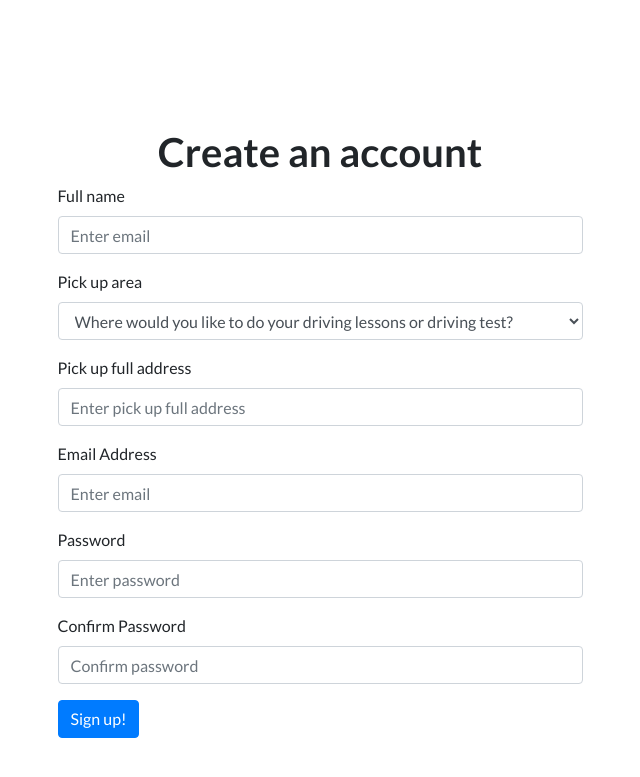
After one commit to yonisM/drivingschool, a Flask app: page /signup in a window 1280 px wide. The commit adds this page. Shown: the top 777 px of the page, without its empty margins (320-960 px from the left). Run offline with Flask 2, Linux system fonts and the light colour scheme; some libraries are stand-ins or nearby versions.

```diff
--- a/server.py
+++ b/server.py
@@ -30,5 +30,21 @@ def index():
 
 
 
+#Route to the login page
+@app.route("/login", methods=['GET','POST'])
+def login():
+    return render_template('login.html')
+
+
+
+
+
+
+#Routes to the sign up page
+@app.route("/signup", methods=['GET','POST'])
+def signup():
+    return render_template('signup.html')
+
+
 if __name__== '__main__':
     app.run(debug=True)
--- a/templates/booking.html
+++ b/templates/booking.html
@@ -23,7 +23,7 @@
             <hr>
               <p> You can also book 2 hour lessons</p>
               <p> Please note that we only serve Wood Green, Chingford, and Enfield areas.</p>
-            <a href="https://way2learn.setmore.com" class="btn btn-block btn-primary text-uppercase">Search Availability</a>
+            <a href="https://way2learndriving.setmore.com" class="btn btn-block btn-primary text-uppercase">Search Availability</a>
           </div>
         </div>
       </div>
@@ -37,7 +37,7 @@
             <hr>
               <p> You can book a car for a driving lesson for up to 2 hour 30 minutes </p>
               <p> Please note that we only serve Wood Green, Chingford, and Enfield areas</p>
-            <a href="https://way2learn.setmore.com" class="btn btn-block btn-primary text-uppercase">Search Availability</a>
+            <a href="https://way2learndriving.setmore.com" class="btn btn-block btn-primary text-uppercase">Search Availability</a>
           </div>
         </div>
       </div>
@@ -90,7 +90,7 @@
       </div>
       <div class="modal-footer">
         <button type="button" class="btn btn-secondary" data-dismiss="modal">Close</button>
-        <a href="http://my.setmore.com/bookingpage/0e4485b3-31d3-4ee4-96bc-7367c6e0fcdf/services/sb670afc08422709a109b2d0605f168dc0fc7d5f1" type="button" class="btn btn-primary">Continue</a>
+        <a href="http://my.setmore.com/bookingpage/dc409d8c-8f9d-46f1-96a7-d7187b918907/services/s909b4f9b937ca4111033c8fe292fd4da2ba95b58" type="button" class="btn btn-primary">Continue</a>
       </div>
     </div>
   </div>
--- /dev/null
+++ b/templates/signup.html
@@ -0,0 +1,77 @@
+
+
+
+
+{% extends "base.html"  %}
+
+{% block content %}
+
+
+
+
+
+    <div class="container" style = "margin-top:10%">
+
+        <h1 style="text-align: center"> Create an account</h1>
+
+<div class = "col-sm-6 offset-sm-3">
+<form method="POST">
+
+    <div class="form-group">
+      <label for="exampleInputEmail1">Full name</label>
+      <input type="text" class="form-control" id="exampleInputEmail1" name="userID" aria-describedby="emailHelp" placeholder="Enter email" required>
+  </div>
+
+
+    <div class="form-group">
+      <label for="exampleInputarea">Pick up area</label>
+        <select class="form-control" id="exampleInputarea">
+                    <option selected disabled>Where would you like to do your driving lessons or driving test?</option>
+                    <option value="Wood Green">Wood Green</option>
+                    <option value="Chingford">Chingford</option>
+                    <option value="Enfield">Enfield</option>
+                    <option value="Other">Other</option>
+
+        </select>
+
+  </div>
+
+
+
+    <div class="form-group">
+      <label for="exampleInputEmail1">Pick up full address</label>
+    <input type="text" class="form-control" id="exampleInputEmail1" name="userID" aria-describedby="emailHelp" placeholder="Enter pick up full address" required>
+  </div>
+
+
+
+
+    <div class="form-group">
+      <label for="exampleInputEmail1">Email Address</label>
+    <input type="email" class="form-control" id="exampleInputEmail1" name="userID" aria-describedby="emailHelp" placeholder="Enter email" required>
+  </div>
+
+  <div class="form-group">
+    <label for="password">Password</label>
+    <input type="password" class="form-control" name="password" id="password" placeholder="Enter password" required>
+  </div>
+
+<div class="form-group">
+    <label for="password">Confirm Password</label>
+    <input type="password" class="form-control" name="password" id="password" placeholder="Confirm password" required>
+  </div>
+
+
+
+  <button type="submit" name = "signupButton" class="btn btn-primary" value="sigup"> Sign up!</button><br>
+
+
+</form>
+</div>
+
+
+</div> <!-- /container -->
+
+
+
+{% endblock %}
```
Also changed, not shown: templates/login.html (added, +40 -0 lines), 1 other file.
